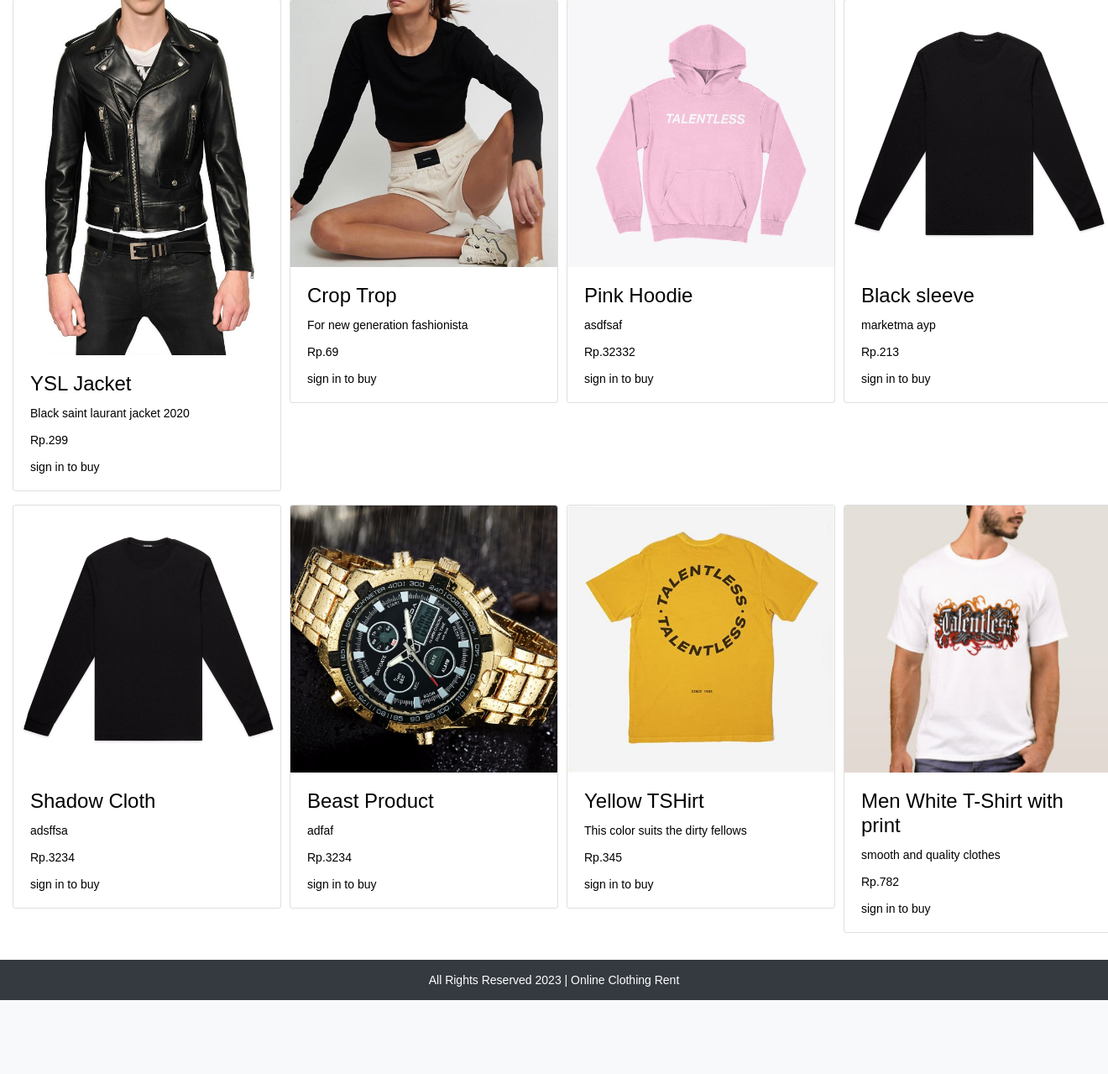
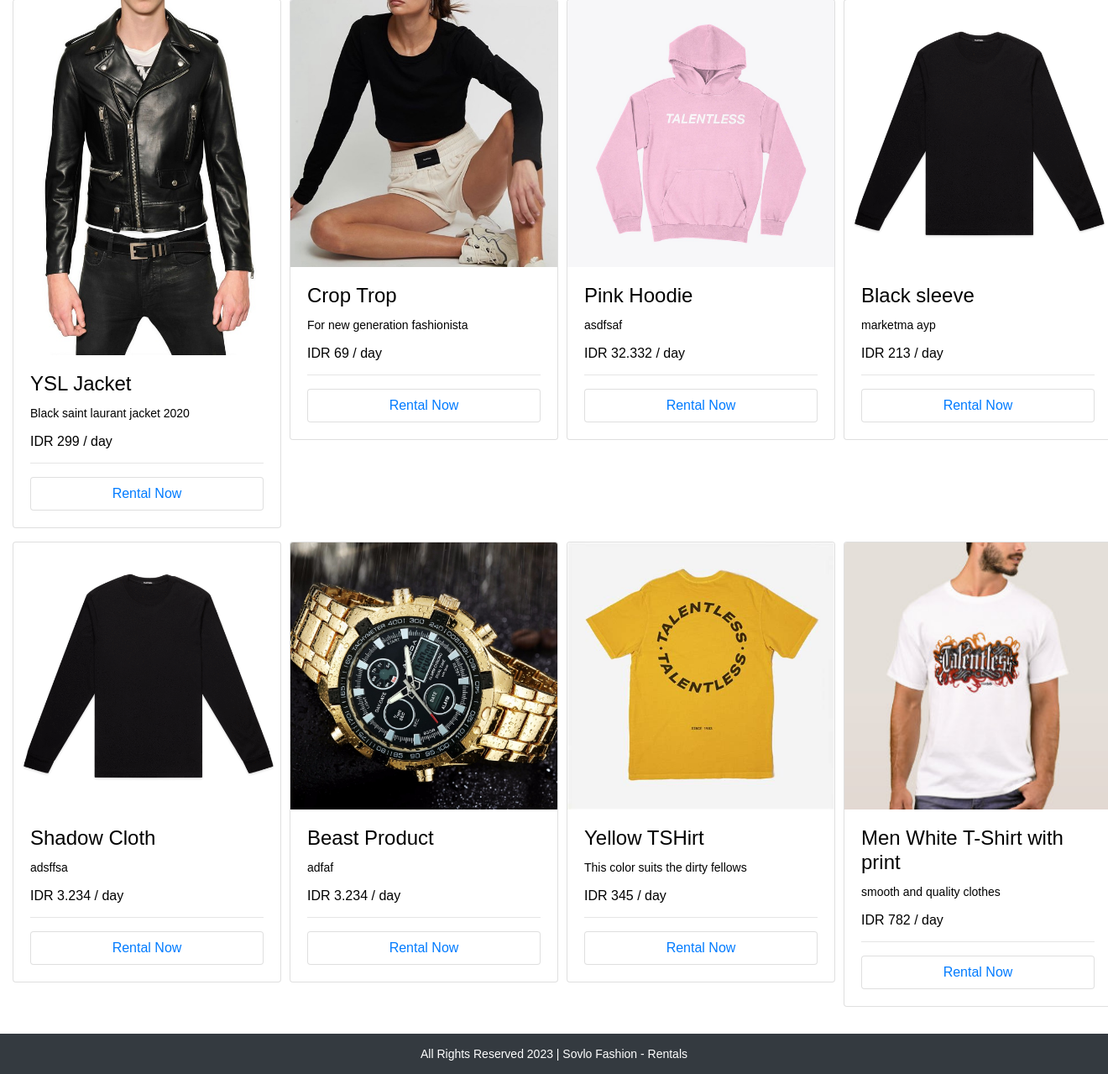
Before and after one commit to rizapranata/ecom, a PHP site: page /index.php in a window 1320 px wide. Shown: the part 163-1442 px from the top of the page at 84% size. Before the commit the page ends 1354 px from the top, so only its background shows below. Run offline with PHP 8.4, Linux system fonts and the light colour scheme; data comes from the database, SQL or seed files in the repository; some libraries are stand-ins or nearby versions.

Commit message:
modivy UI home page

```diff
--- a/components/product/add-product.php
+++ b/components/product/add-product.php
@@ -33,7 +33,6 @@ if(isset($_POST) & !empty($_POST)){
 		header('location: view-product.php');
 	}else{
 		$fmsg = "Failed to Insert data.";
-		print_r($res->error_list);
 	}
 }
 ?>
--- a/index.php
+++ b/index.php
@@ -13,14 +13,17 @@ session_start();
 if(isset($_POST) & !empty($_POST)){
 	$p_id = ($_POST['p_id']);
 	$p_name = ($_POST['p_name']);
+	$p_price = ($_POST['p_price']);
 	$u_id = ($_POST['u_id']);
 	$u_name = ($_POST['u_name']);
 	$quantity = ($_POST['quantity']);
 	$phone = ($_POST['phone']);
 	$address = ($_POST['address']);
 
-	$CreateSql = "INSERT INTO `orders` (p_id, p_name, u_id, u_name, quantity, u_contact, u_address) VALUES
-    ('$p_id', '$p_name', '$u_id', '$u_name', '$quantity', '$phone', '$address')";
+	$total_price = $p_price * $quantity;
+
+	$CreateSql = "INSERT INTO `orders` (p_id, p_name, u_id, u_name, quantity, u_contact, u_address, total_price) VALUES
+    ('$p_id', '$p_name', '$u_id', '$u_name', '$quantity', '$phone', '$address', '$total_price')";
 	$res = mysqli_query($connection, $CreateSql) or die(mysqli_error($connection));
 	if($res){
 		$smsg = "Order Successful.";
--- a/templates/footer.php
+++ b/templates/footer.php
@@ -1,6 +1,6 @@
 <!-- footer -->
 	<div class="row bg-dark justify-content-center mt-4 py-3">
-		<footer class="text-white">All Rights Reserved 2023 | Online Clothing Rent</footer>
+		<footer class="text-white">All Rights Reserved 2023 | Sovlo Fashion - Rentals</footer>
 	</div>
 </div>
 <script src="<?php echo $server; ?>js/script.js"></script>
--- a/templates/header.php
+++ b/templates/header.php
@@ -6,7 +6,7 @@ $server = 'http://' . $_SERVER['SERVER_NAME'] . '/ecom/';
 <!DOCTYPE html>
 <html>
 <head>
-	<title>Online Clothing Rent</title>
+	<title>Sovlo Fashion</title>
     <meta name="viewport" content="width=device-width, initial-scale=1, shrink-to-fit=no">
 <!-- Latest compiled and minified CSS -->
     <link rel="stylesheet" href="https://maxcdn.bootstrapcdn.com/bootstrap/4.0.0/css/bootstrap.min.css" integrity="sha384-Gn5384xqQ1aoWXA+058RXPxPg6fy4IWvTNh0E263XmFcJlSAwiGgFAW/dAiS6JXm" crossorigin="anonymous">
--- a/templates/product.php
+++ b/templates/product.php
@@ -4,39 +4,37 @@
 	<div class="card-body">
 		<h4 class="card-title"><?php echo $r['name']; ?></h4>
 		<p class="card-text"><?php echo $r['detail']; ?></p>
-		<p>Rp.<?php echo $r['price']; ?></p>
+		<h6>IDR <?php echo number_format($r['price'],0,',','.'); ?> / day</h6>
+		<hr>
 
+		<div class="accordion" id="accordionExample">
+			<div class="card">
+				<div id="headingOne">
+				<h6 class="mb-0">
+					<button class="btn btn-link btn-block text-center" type="button" data-toggle="collapse" data-target="#<?php echo $r['id']; ?>" aria-expanded="true" aria-controls="<?php echo $r['id']; ?>">
+					Rental Now
+					</button>
+				</h6>
+				</div>
+
+				<div id="<?php echo $r['id']; ?>" class="collapse" aria-labelledby="headingOne" data-parent="#accordionExample">
+				<div class="card-body">
 					<!-- show form only if the user is logged in -->
 					<?php if (isset($_SESSION['loggedin']) && $_SESSION['loggedin'] == true) { ?>
 					<form method="post">
 						<input type="text" name="p_id" value="<?php echo $r['id']; ?>" hidden="hidden" />
+						<input type="text" name="p_price" value="<?php echo $r['price']; ?>" hidden="hidden" />
 						<input type="text" name="p_name" value="<?php echo $r['name']; ?>" hidden="hidden" />
 						<input type="text" name="u_id" value="<?php echo $_SESSION['id']; ?>" hidden="hidden" />
 						<input type="text" name="u_name" value="<?php echo $_SESSION['username']; ?>" hidden="hidden" />
+
+						<label>Long Rental</label>
+						<div class="form-group">
 							<div class="d-flex mb-2">
-				<label for="qty<?php echo $r['id']; ?>">Long rental</label>
-				<input type="number" id="qty<?php echo $r['id']; ?>" name="quantity" class="mx-2" value="1" />
-				<label for="qty<?php echo $r['id']; ?>">days</label>
+								<input type="number" id="qty<?php echo $r['id']; ?>" name="quantity" class="mr-2" value="1" />
+								<label class="mt-1">days</label>
 							</div>
-
-
-
-			<!-- Button trigger modal -->
-			<button type="button" class="btn btn-primary" data-toggle="modal" data-target="#confirmOrder">
-				<span class="text-white"><i class="fa fa-shopping-cart text-white"></i> Rent</span>
-			</button>
-
-			<!-- Modal -->
-			<div class="modal" id="confirmOrder" tabindex="-1" role="dialog" aria-labelledby="confirmTitle" aria-hidden="true">
-			  <div class="modal-dialog modal-dialog-centered" role="document">
-			    <div class="modal-content">
-			      <div class="modal-header">
-			        <h3 class="modal-title" id="confirmTitle">Confirm Order</h3>
-			        <button type="button" class="close" data-dismiss="modal" aria-label="Close">
-			          <span aria-hidden="true">&times;</span>
-			        </button>
 						</div>
-			      <div class="modal-body">
 						<div class="form-group">
 							<label>Contact</label>
 							<input type="text" name="phone" class="form-control" placeholder="contact number" required="true">
@@ -45,20 +43,18 @@
 							<label>Delivery Address</label>
 							<input type="text" name="address" class="form-control" placeholder="Delivery Address" required="true">
 						</div>
+						<div class="modal-footer">
+							<button type="submit" class="btn btn-primary">
+								<span class="text-white"><i class="fa fa-shopping-cart text-white"></i> Rent</span>
+							</button>
 						</div>
-			      <div class="modal-footer">
-			        <button type="button" class="btn btn-secondary" data-dismiss="modal">Cancel</button>
-			        <button type="submit" class="btn btn-primary">Confirm</button>
-			      </div>
-			    </div>
-			  </div>
-			</div>
-
-
-
 					</form>
 						<?php
 					}else echo "sign in to buy"; ?>
 				</div>
 				</div>
 			</div>
+		</div>
+	</div>
+</div>
+</div>
```
Also changed, not shown: components/order/view.php (+4 -4 lines). Lines whose indentation alone changed are shown as unchanged.
